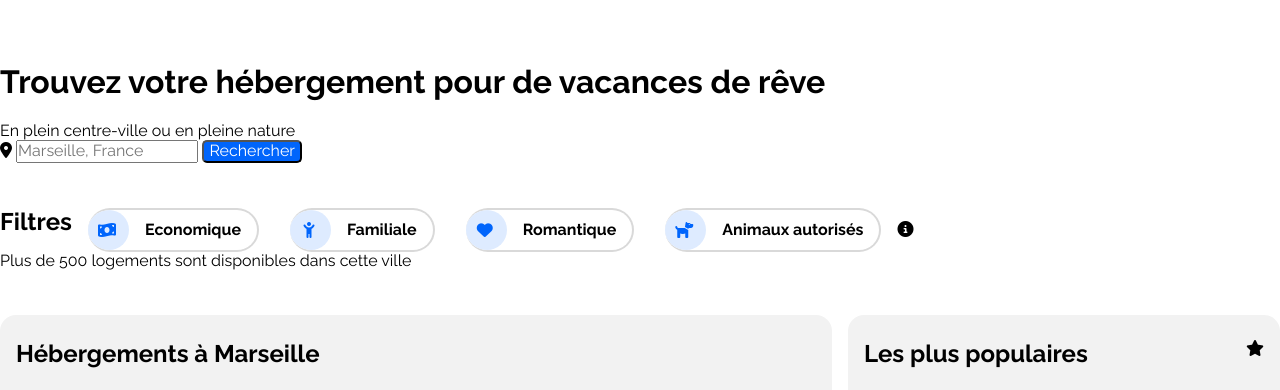
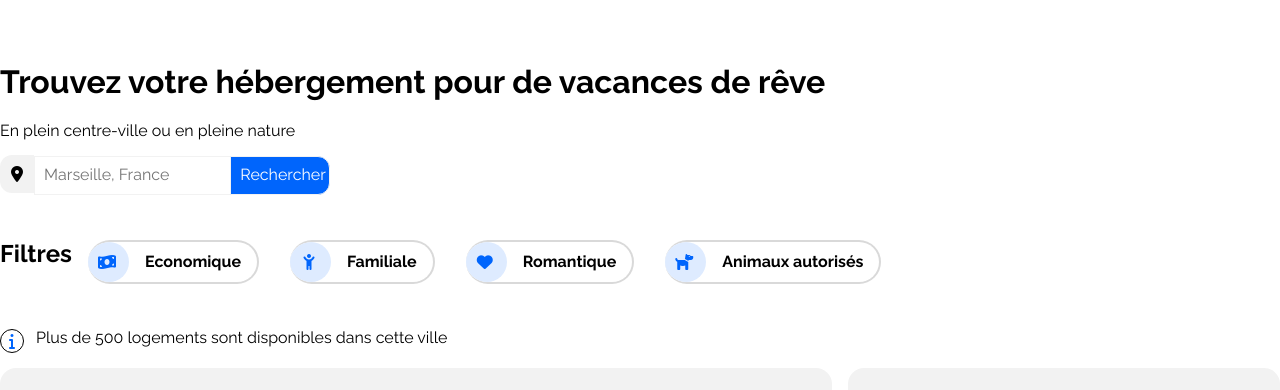
Before and after one commit to axesmart/Booki2, a plain HTML site: page index.html in a window 1280 px wide. Shown: the part 95-485 px from the top of the page. Drawn offline with Linux system fonts and the light colour scheme; files that its build step writes are made by us from their sources.

Commit message:
Add files via upload

```diff
--- a/index.html
+++ b/index.html
@@ -14,6 +14,8 @@
     />
     <link rel="stylesheet" href="css/normalize.css" type="text/css" />
     <link rel="stylesheet" href="css/style.css" type="text/css" />
+    <link rel="stylesheet" href="css/tablet.css" type="text/css" />
+    <link rel="stylesheet" href="css/mobile.css" type="text/css" />
   </head>
   <body>
     <header class="wrapper">
@@ -31,7 +33,7 @@
             <p>En plein centre-ville ou en pleine nature</p>
             <form>
                 <label><i class="fa-solid fa-location-dot"></i></label>
-                <input type="text" placeholder="Marseille, France">
+                <input id="inputsearch" type="text" placeholder="Marseille, France">
                 <button>
                     <span class="desktop">Rechercher</span>
                 </button>
@@ -67,15 +69,15 @@
                 <a href="#">Animaux autorisés</a>
               </li>
             </ul>
-            <span class="filters-info">
-              <div>
-              <i class="fa-solid fa-circle-info"></i>
-              </div>
-              </span>
-              <div class="text">
-              <p>Plus de 500 logements sont disponibles dans cette ville</p>
-              </div>
+
         </section>
+
+        <div class="text" id="information">
+          <span class="filters-info">
+            <i class="fa-sharp fa-solid fa-info"></i>
+          </span>
+          <p>Plus de 500 logements sont disponibles dans cette ville</p>
+        </div>
 
     </header>
     <main class="wrapper">
--- /dev/null
+++ b/mobile.css
@@ -0,0 +1,27 @@
+@media screen and (max-width: 768px) {
+  .cardContener {
+    flex-direction: column;
+    gap: 25px;
+    height: auto;
+  }
+
+  .city .cardContainer .card {
+    width: 100%;
+  }
+
+  .simpleCardContainer,
+  .doubleCardContainer {
+    flex-wrap: wrap;
+    width: 100%;
+    gap: 25px;
+    height: auto;
+  }
+  .carte {
+    width: 100%;
+    height: 250px;
+  }
+
+  .footer__container {
+    flex-direction: column;
+  }
+}
--- a/style.css
+++ b/style.css
@@ -63,10 +63,27 @@ header #navigation nav a:hover {
   border-top: 2px solid #0065fc;
 }
 
+form {
+  margin-top: 15px;
+}
+
 /*Searchform*/
 #searchform {
   margin-bottom: 45px;
 }
+
+#searchform .fa-location-dot {
+  background-color: #f2f2f2;
+  padding: 11px;
+  border-radius: 12px 0 0 12px;
+  margin-right: -4px;
+}
+
+#inputsearch {
+  padding: 9px;
+  border: 1px solid #f2f2f2;
+}
+
 /*Section Filters**/
 #filters {
   display: flex;
@@ -118,6 +135,22 @@ header #navigation nav a:hover {
   /* display: inline; */
   padding: 0 16px;
   font-weight: 700;
+}
+
+#information {
+  display: flex;
+  margin-bottom: 15px;
+}
+
+#information span {
+  margin-right: 12px;
+}
+
+#information span i {
+  color: #0065fc;
+  border: 1px solid black;
+  border-radius: 50%;
+  padding: 3px 8px;
 }
 
 /****MAIN *****/
@@ -276,68 +309,17 @@ img {
   padding: 10px;
 }
 
-/****MEDIA QUERIES *****/
-@media screen and (max-width: 992px) {
-  /****HEADER *****/
-  header #navigation {
-    flex-direction: column;
-  }
-  header #navigation nav a:hover {
-    border-top: transparent;
-    border-bottom: 2px solid #0065fc;
-  }
-
-  /****MAIN *****/
-
-  /****ACTIVITES***/
-  .cardContener {
-    flex-wrap: wrap;
-    gap: 16px;
-    height: auto;
-  }
-  .simpleCardContainer {
-    width: 31%;
-    height: 220px;
-  }
-  .doubleCardContainer {
-    flex-direction: row;
-    width: 65%;
-    height: 220px;
-    gap: 16px;
-  }
-  .carte {
-    height: 100%;
-  }
+.fa-circle-info {
+  background-color: white;
 }
-
-@media screen and (max-width: 768px) {
-  .cardContener {
-    flex-direction: column;
-    gap: 25px;
-    height: auto;
-  }
-
-  .simpleCardContainer,
-  .doubleCardContainer {
-    flex-wrap: wrap;
-    width: 100%;
-    gap: 25px;
-    height: auto;
-  }
-  .carte {
-    width: 100%;
-    height: 250px;
-  }
-}
-.fa-circle-info{
-
-background-color:white;
-}
-button{
-  color:white;
+button {
+  color: white;
   background-color: #0065fc;
-  border-radius: 5px;
-  width:100px;
+  border-radius: 0 12px 12px 0;
+  width: 100px;
+  padding: 9px;
+  border: 1px solid #f2f2f2;
+  margin-left: -6px;
 }
 footer {
   padding-left: 30px;
@@ -370,24 +352,6 @@ footer {
   padding: 5px 0;
 }
 
-
 .footer__container li a:hover {
   color: var(--blue);
 }
-/*************************************************************************************
-************************************ MEDIA QUERIES ***********************************
-*************************************************************************************/
- @media screen and (max-width: 992px) {
-  .footer__container {
-    flex-wrap: wrap;
-    gap: 5px;
-  }
-  .menu__footer{
-  width: 48%;
-}
-}
-@media screen and (max-width: 768px) {
-  .footer__container {
-    flex-direction: column;
-  }
-}
--- /dev/null
+++ b/tablet.css
@@ -0,0 +1,44 @@
+@media screen and (max-width: 992px) {
+  /****HEADER *****/
+  header #navigation {
+    flex-direction: column;
+  }
+  header #navigation nav a:hover {
+    border-top: transparent;
+    border-bottom: 2px solid #0065fc;
+  }
+
+  /****MAIN *****/
+
+  #hebergements {
+    flex-direction: column-reverse;
+  }
+
+  /****ACTIVITES***/
+  .cardContener {
+    flex-wrap: wrap;
+    gap: 16px;
+    height: auto;
+  }
+  .simpleCardContainer {
+    width: 31%;
+    height: 220px;
+  }
+  .doubleCardContainer {
+    flex-direction: row;
+    width: 65%;
+    height: 220px;
+    gap: 16px;
+  }
+  .carte {
+    height: 100%;
+  }
+
+  .footer__container {
+    flex-wrap: wrap;
+    gap: 5px;
+  }
+  .menu__footer {
+    width: 48%;
+  }
+}
```
